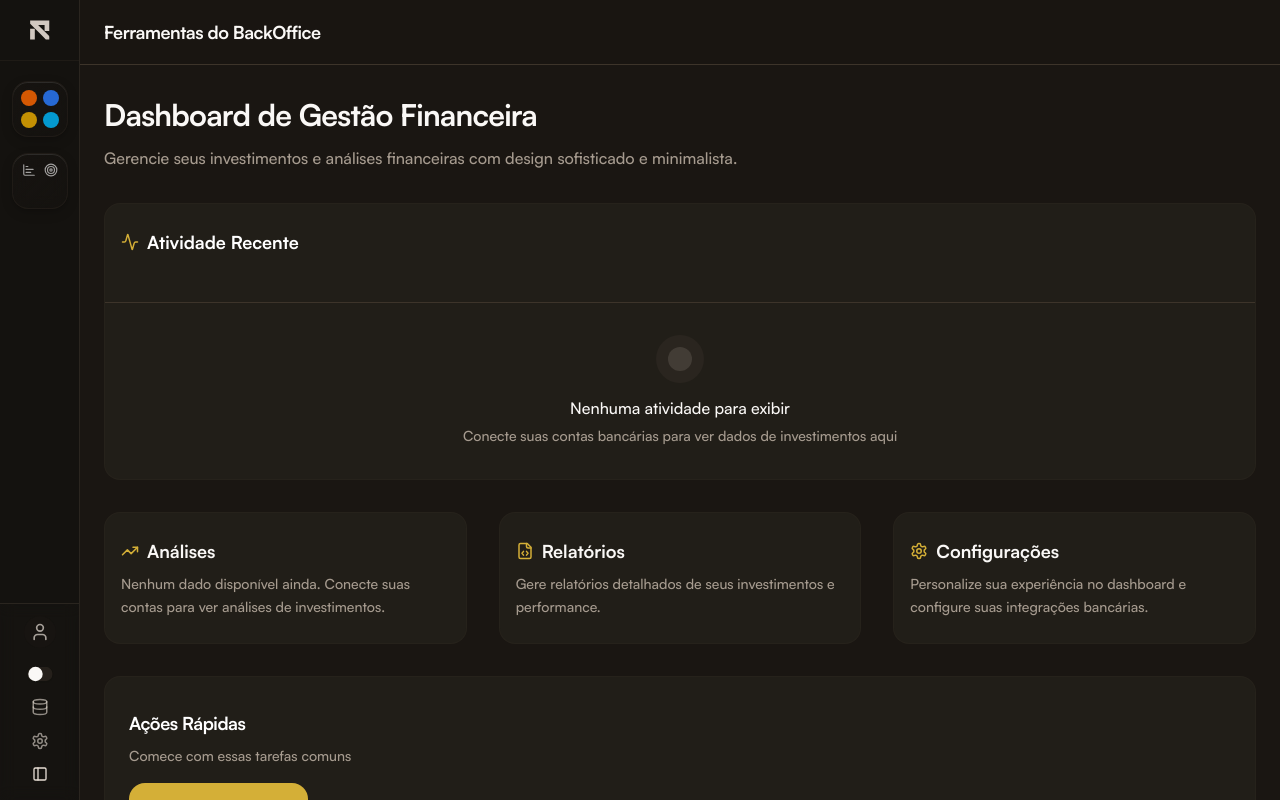
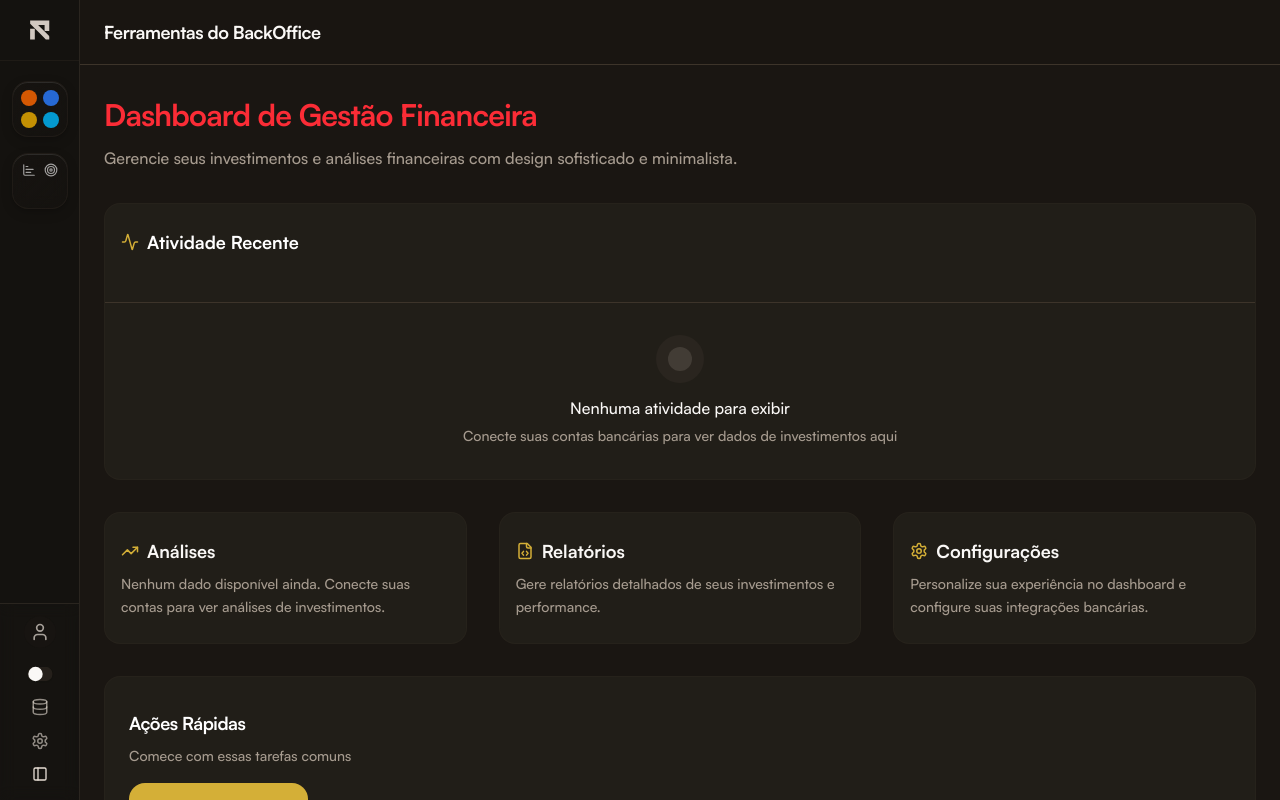
Before and after one commit to joaolucaswork/dashboard-reino, a SvelteKit app: page / in a window 1280 px wide. Built offline with nearby package versions, Linux system fonts and the light colour scheme; a web font is replaced by a local one.

Commit message:
Mudei a cor do titulo

```diff
--- a/src/routes/+page.svelte
+++ b/src/routes/+page.svelte
@@ -20,7 +20,7 @@
 <div class="space-y-8">
   <!-- Header Section -->
   <div class="space-y-3" use:animate={{ preset: "slideInUp", delay: 0.2 }}>
-    <h2 class="text-3xl font-bold text-foreground tracking-tight">
+    <h2 class="text-3xl font-bold text-red-500 tracking-tight">
       Dashboard de Gestão Financeira
     </h2>
     <p class="text-body max-w-2xl">
```
